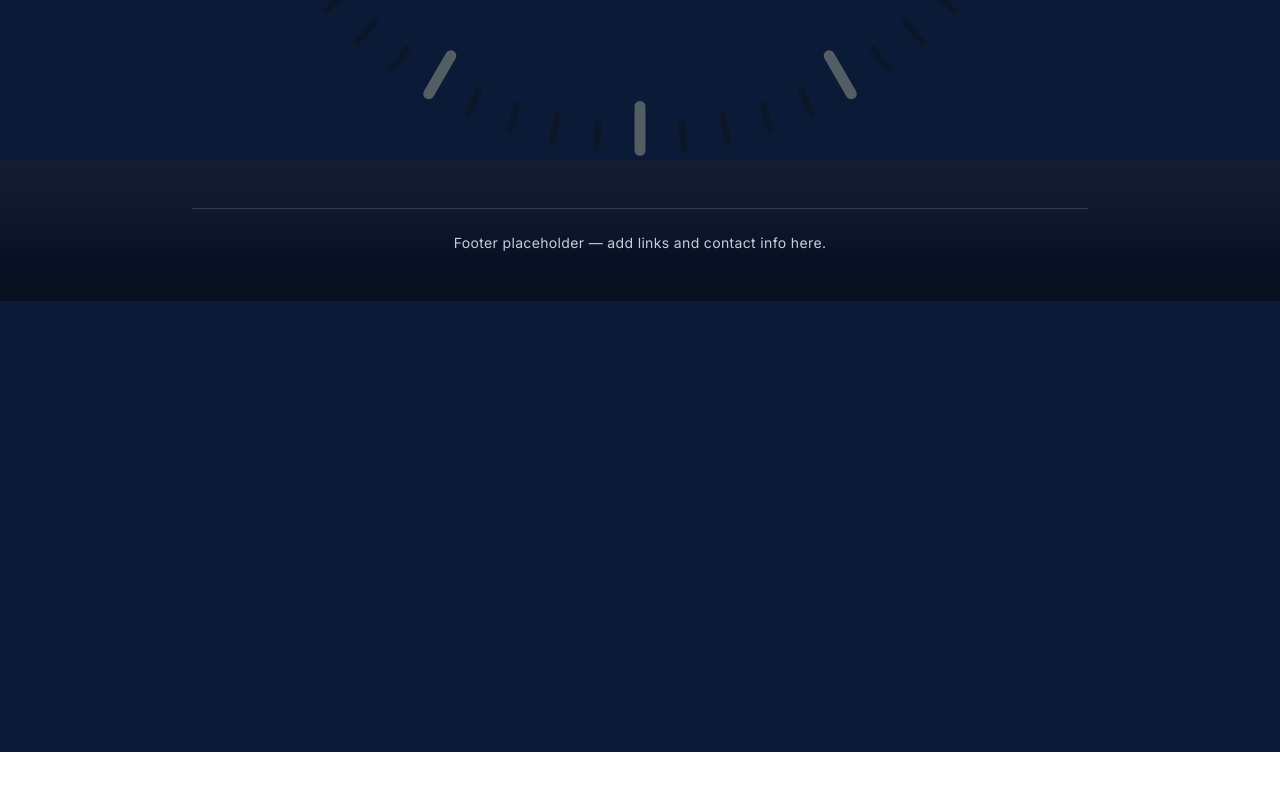
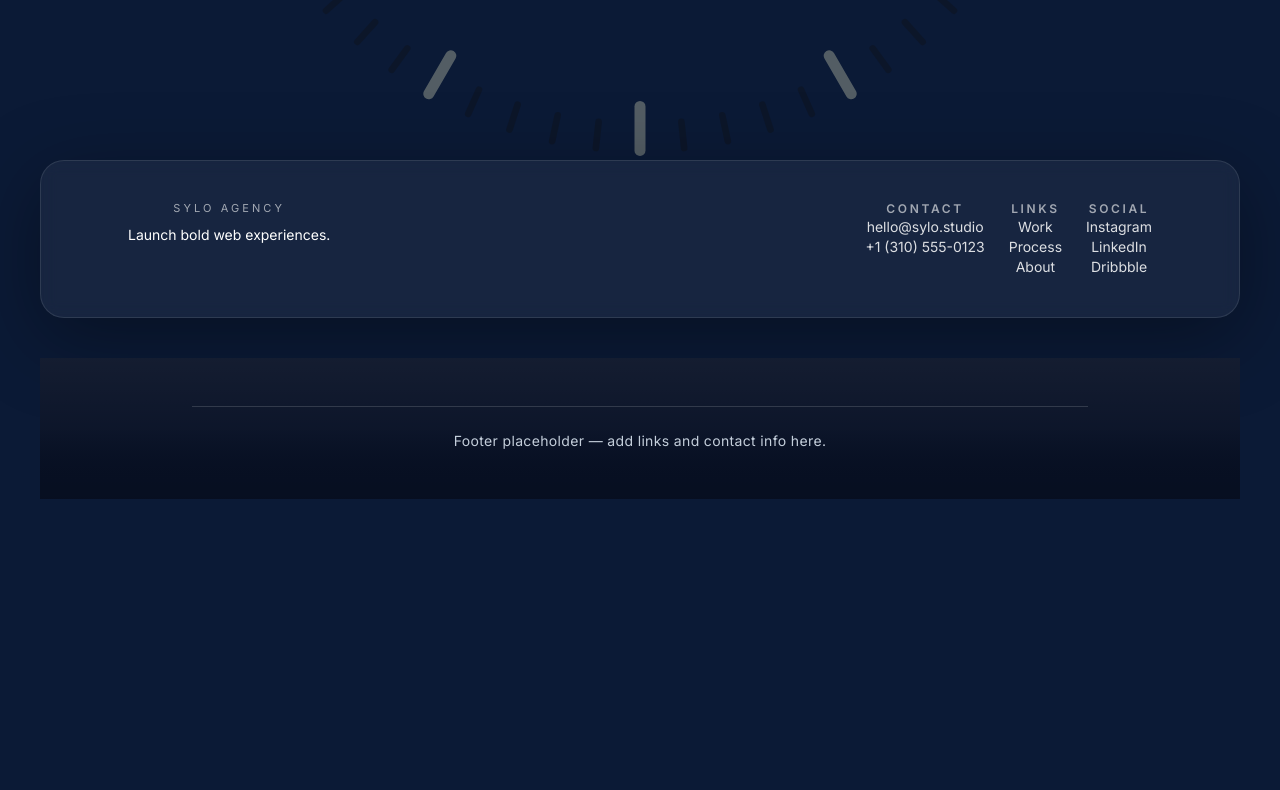
Before and after one commit to Elyad17/sylo.website, a Next.js app: page /closing-page in a window 1280 px wide. Shown: the part 688-1478 px from the top of the page. Before the commit the page ends 1440 px from the top, so only its background shows below. Built offline with nearby package versions, Linux system fonts and the light colour scheme; a web font is replaced by a local one.

Commit message:
transition fix

```diff
--- a/components/ClosingPage.tsx
+++ b/components/ClosingPage.tsx
@@ -6,37 +6,13 @@ import Footer from "./Footer";
 
 export default function ClosingPage() {
   const [showText, setShowText] = useState(false);
-  const timerRef = useRef<number | null>(null);
   const sectionRef = useRef<HTMLElement | null>(null);
   const inView = useInView(sectionRef, { amount: 0.3, once: false });
 
-  const startSequence = () => {
-    if (timerRef.current) {
-      clearTimeout(timerRef.current);
-      timerRef.current = null;
-    }
-    setShowText(false);
-    timerRef.current = window.setTimeout(() => setShowText(true), 3000);
-  };
-
-  useEffect(() => {
-    startSequence();
-    const handleVisibility = () => {
-      if (document.visibilityState === "visible") {
-        startSequence();
-      }
-    };
-    document.addEventListener("visibilitychange", handleVisibility);
-    return () => {
-      document.removeEventListener("visibilitychange", handleVisibility);
-      if (timerRef.current) clearTimeout(timerRef.current);
-      setShowText(false);
-    };
-  }, []);
-
   useEffect(() => {
     if (inView) {
-      startSequence();
+      const timer = window.setTimeout(() => setShowText(true), 2000);
+      return () => window.clearTimeout(timer);
     }
   }, [inView]);
 
@@ -76,7 +52,35 @@ export default function ClosingPage() {
         </div>
       </motion.div>
 
-      <div className="relative z-20 mt-16">
+      <div className="relative z-20 mt-16 px-6 sm:px-10">
+        <section className="mb-10 rounded-3xl border border-white/10 bg-white/5 px-6 py-8 text-center text-[#e8f7ff] shadow-[0_20px_80px_rgba(0,0,0,0.35)] backdrop-blur sm:px-8 sm:py-10">
+          <div className="mx-auto flex max-w-5xl flex-col gap-6 text-sm sm:flex-row sm:items-start sm:justify-between">
+            <div className="space-y-2">
+              <p className="text-[11px] uppercase tracking-[0.28em] text-white/60">Sylo Agency</p>
+              <p className="text-white">Launch bold web experiences.</p>
+            </div>
+            <div className="flex flex-wrap gap-6 text-white/85">
+              <div>
+                <p className="text-xs font-semibold uppercase tracking-[0.22em] text-white/60">Contact</p>
+                <p>hello@sylo.studio</p>
+                <p>+1 (310) 555-0123</p>
+              </div>
+              <div>
+                <p className="text-xs font-semibold uppercase tracking-[0.22em] text-white/60">Links</p>
+                <p>Work</p>
+                <p>Process</p>
+                <p>About</p>
+              </div>
+              <div>
+                <p className="text-xs font-semibold uppercase tracking-[0.22em] text-white/60">Social</p>
+                <p>Instagram</p>
+                <p>LinkedIn</p>
+                <p>Dribbble</p>
+              </div>
+            </div>
+          </div>
+        </section>
+
         <Footer />
       </div>
 
--- a/components/process/CubeTransition.tsx
+++ b/components/process/CubeTransition.tsx
@@ -44,6 +44,8 @@ export default function CubeTransition({ progress, active }: CubeTransitionProps
         >
           <ClosingPage />
         </motion.div>
+
+        {/* Overlay footer removed; moved to ClosingPage layout */}
       </div>
     </section>
   );
--- a/components/process/ProcessSection.tsx
+++ b/components/process/ProcessSection.tsx
@@ -54,9 +54,8 @@ export function ProcessSection() {
   }, [completionProgress, progress]);
 
   // Align bar finish with the transition trigger so it reaches 100 smoothly right at the flip start
-  const baseStart = completionProgress ?? 0.82;
-  const overlayStart = Math.max(baseStart, 0.7);
-  const overlaySpan = 0.25;
+  const overlayStart = 0.75;
+  const overlaySpan = 0.25; // dedicate final 25% of progress to the flip
   const targetProgress = overlayStart; // bar hits 100 when rotation begins
   const normalizedProgress = Math.min(targetProgress > 0 ? progress / targetProgress : 0, 1);
   const computedFill = Math.min(normalizedProgress * 100, 100);
@@ -64,7 +63,7 @@ export function ProcessSection() {
   const progressPercent = useMemo(() => Math.round(computedFill), [computedFill]);
 
   const overlayProgress = Math.min(Math.max((progress - overlayStart) / overlaySpan, 0), 1);
-  const overlayActive = overlayProgress > 0;
+  const overlayActive = overlayProgress > 0 && overlayProgress <= 1;
 
   // Make the vertical line advance faster so it doesn't lag behind the bar
   const timelineFill = useTransform(scrollYProgress, [0, overlayStart], ['0%', '100%']);
```
